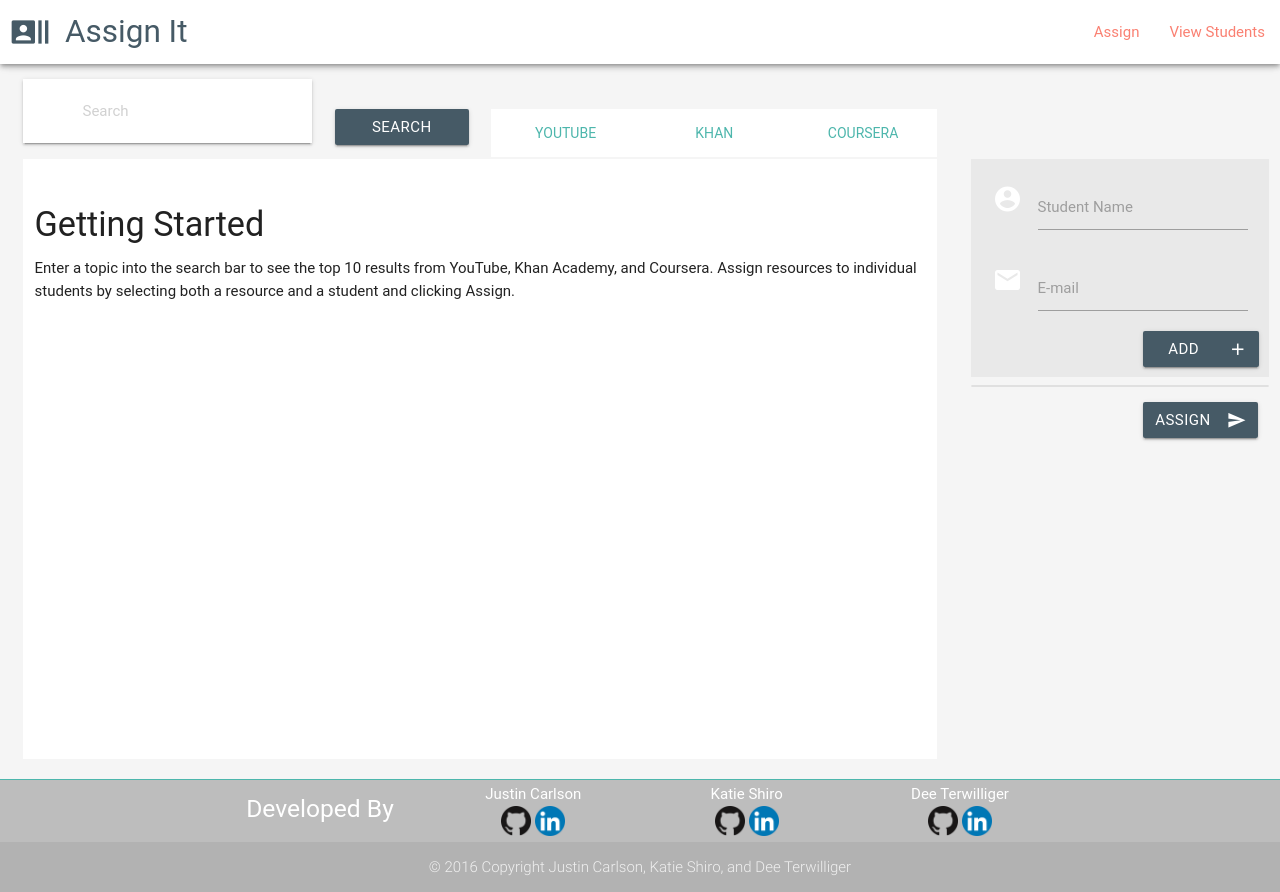
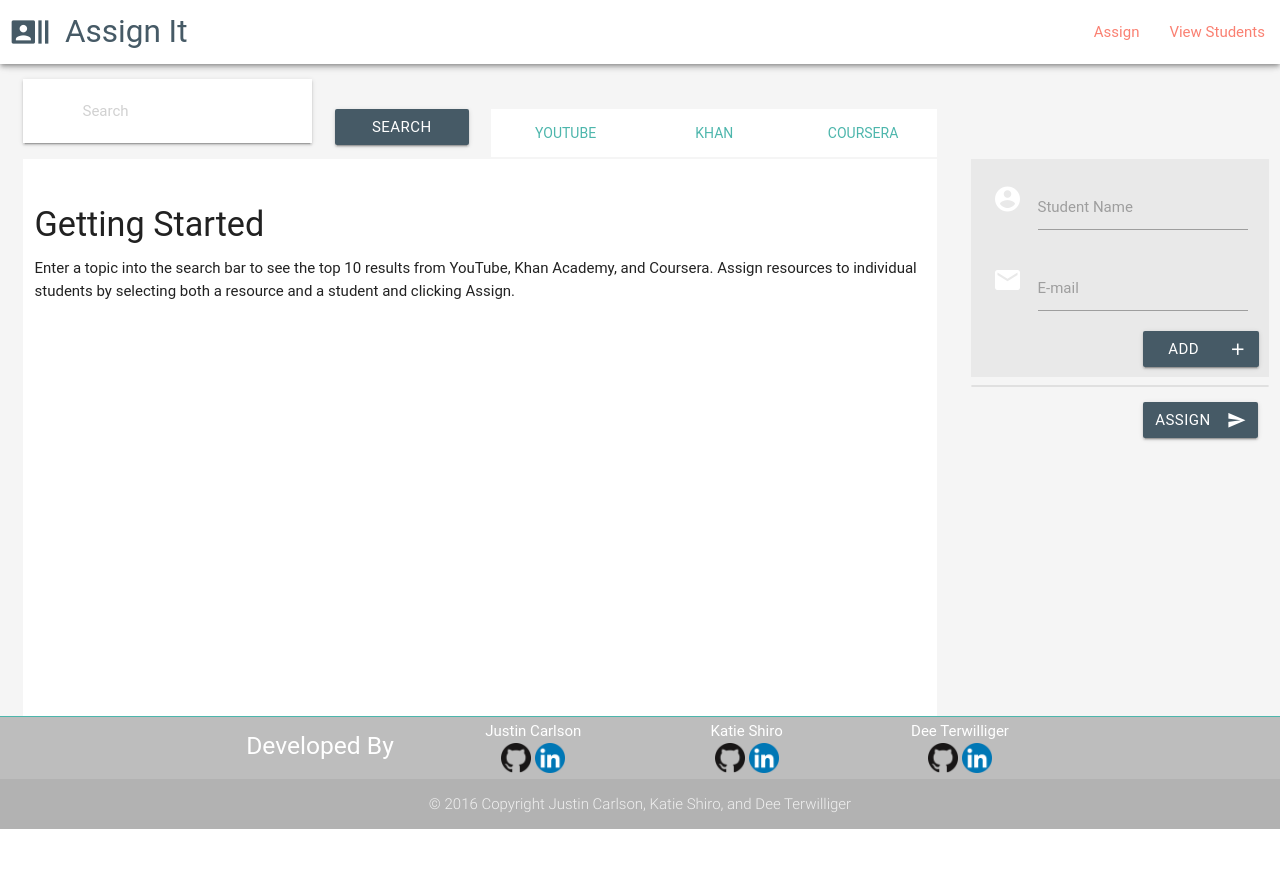
Before and after one commit to JustinRyanCarlson/Planning-for-Differentiation, a PHP site: page /index.html in a window 1280 px wide. After the commit the page ends 829 px from the top, so only its background shows below. Run offline with PHP 8.4, Linux system fonts and the light colour scheme; some libraries are stand-ins or nearby versions; some web fonts are replaced.

Commit message:
fixes footer

```diff
--- a/assets/css/style.css
+++ b/assets/css/style.css
@@ -1,4 +1,3 @@
-
 /*General*/
 
 * {
@@ -272,3 +271,19 @@ textarea.materialize-textarea:focus.valid {
 #search-links {
     min-height: 600px;
 }
+
+html {
+    position: relative;
+    min-height: 100%;
+}
+
+body {
+    margin-bottom: 112;
+}
+
+.footer {
+    position: absolute;
+    bottom: 0;
+    width: 100%;
+    height: 112;
+}
--- a/index.html
+++ b/index.html
@@ -199,7 +199,7 @@
         </div>
     </div>
     <!-- Footer -->
-    <footer class="page-footer" id="footer">
+    <footer class="page-footer footer" id="footer">
         <div class="row">
             <div class="col l2"></div>
             <div class="col l2 s6 center">
--- a/view_students.html
+++ b/view_students.html
@@ -68,7 +68,7 @@
         </div>
     </div>
     <!-- Footer -->
-    <footer class="page-footer" id="footer">
+    <footer class="page-footer footer" id="footer">
         <div class="row">
             <div class="col l2"></div>
             <div class="col l2 s6 center">
```
Also changed, not shown: 1 other file.
